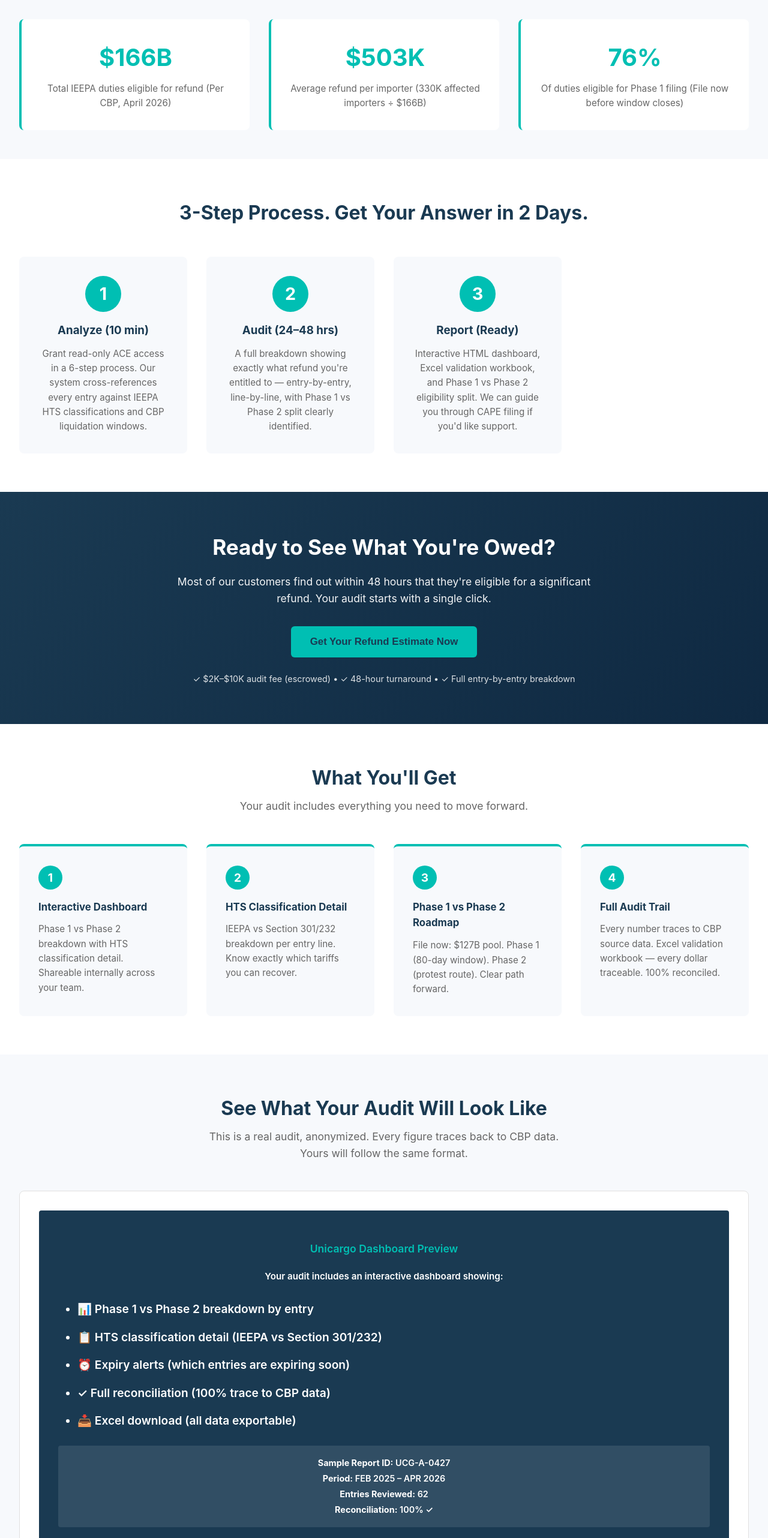
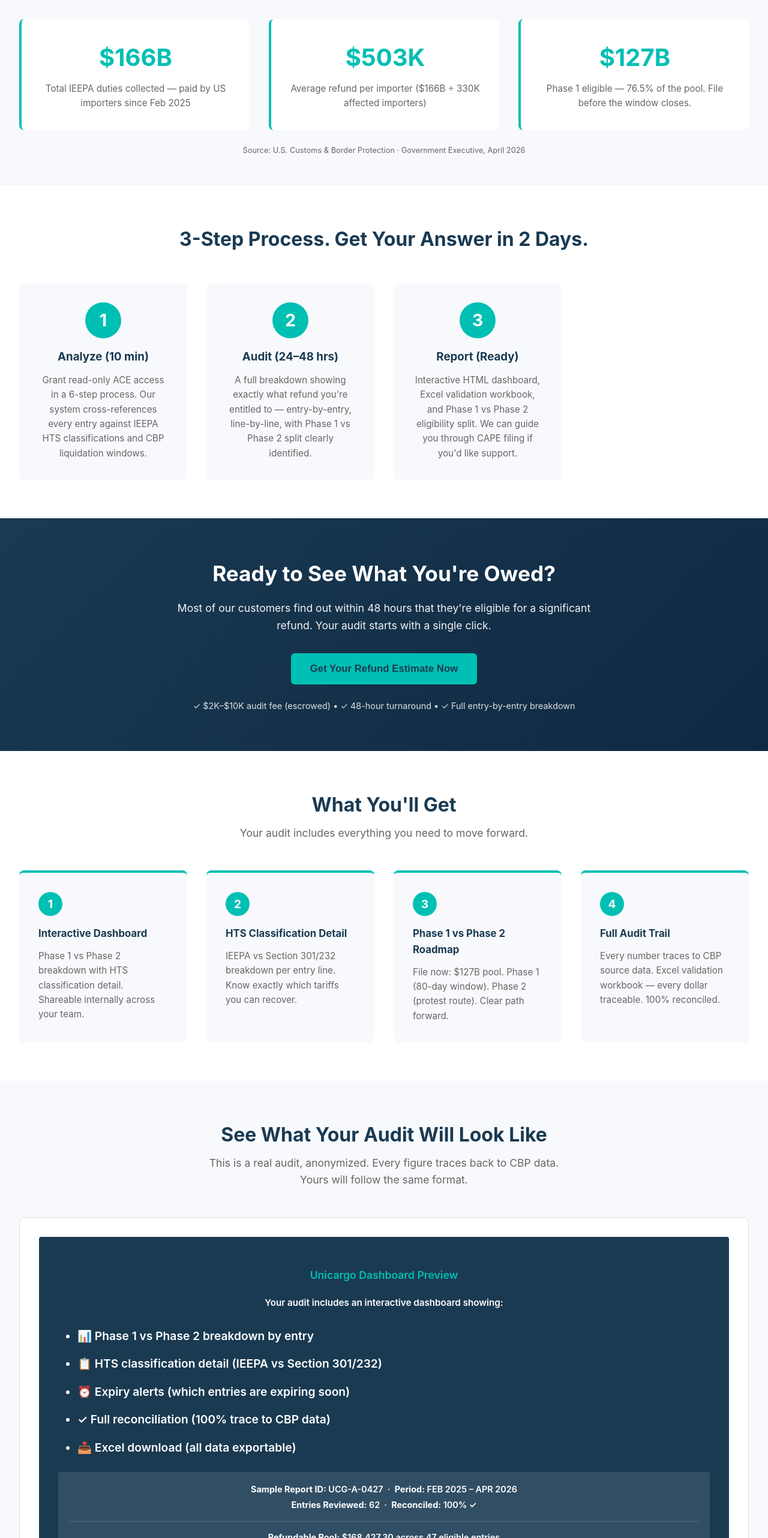
Before and after one commit to mosheexploreads/unicargo-tariff-refund-landing, a website: page index.html in a window 1280 px wide. Shown: the part 1580-4144 px from the top of the page at 60% size. Drawn offline with Linux system fonts and the light colour scheme.

Commit message:
Align content with Unicargo audit PDF: stats (// + source), enriched sample-report figures

```diff
--- a/index.html
+++ b/index.html
@@ -1126,17 +1126,20 @@
                 <div class="stats-grid">
                     <div class="stat-card">
                         <div class="stat-value">$166B</div>
-                        <div class="stat-label">Total IEEPA duties eligible for refund (Per CBP, April 2026)</div>
+                        <div class="stat-label">Total IEEPA duties collected — paid by US importers since Feb 2025</div>
                     </div>
                     <div class="stat-card">
                         <div class="stat-value">$503K</div>
-                        <div class="stat-label">Average refund per importer (330K affected importers ÷ $166B)</div>
+                        <div class="stat-label">Average refund per importer ($166B ÷ 330K affected importers)</div>
                     </div>
                     <div class="stat-card">
-                        <div class="stat-value">76%</div>
-                        <div class="stat-label">Of duties eligible for Phase 1 filing (File now before window closes)</div>
-                    </div>
-                </div>
+                        <div class="stat-value">$127B</div>
+                        <div class="stat-label">Phase 1 eligible — 76.5% of the pool. File before the window closes.</div>
+                    </div>
+                </div>
+                <p style="text-align:center; margin-top:1.5rem; font-size:0.8rem; color:var(--text-light);">
+                    Source: U.S. Customs &amp; Border Protection · Government Executive, April 2026
+                </p>
             </div>
         </section>
 
@@ -1227,10 +1230,13 @@
                             <li style="margin-bottom: 0.75rem;">📥 Excel download (all data exportable)</li>
                         </ul>
                         <div style="margin-top: 1.5rem; padding: 1rem; background: rgba(255,255,255,0.1); border-radius: 4px; font-size: 0.9rem;">
-                            <strong>Sample Report ID:</strong> UCG-A-0427<br>
-                            <strong>Period:</strong> FEB 2025 – APR 2026<br>
-                            <strong>Entries Reviewed:</strong> 62<br>
-                            <strong>Reconciliation:</strong> 100% ✓
+                            <strong>Sample Report ID:</strong> UCG-A-0427 &nbsp;·&nbsp; <strong>Period:</strong> FEB 2025 – APR 2026<br>
+                            <strong>Entries Reviewed:</strong> 62 &nbsp;·&nbsp; <strong>Reconciled:</strong> 100% ✓
+                            <hr style="border:none; border-top:1px solid rgba(255,255,255,0.15); margin:0.85rem 0;">
+                            <strong>Refundable Pool:</strong> $168,427.30 across 47 eligible entries<br>
+                            <strong>CAPE Phase 1 — file now:</strong> $164,892.15 (97.9%)<br>
+                            <strong>Phase 2 — protest route:</strong> $3,535<br>
+                            <strong>Eligible Entries:</strong> 47 / 62 (75.8%) &nbsp;·&nbsp; <strong>IEEPA Coverage:</strong> 76%
                         </div>
                     </div>
                 </div>
```
